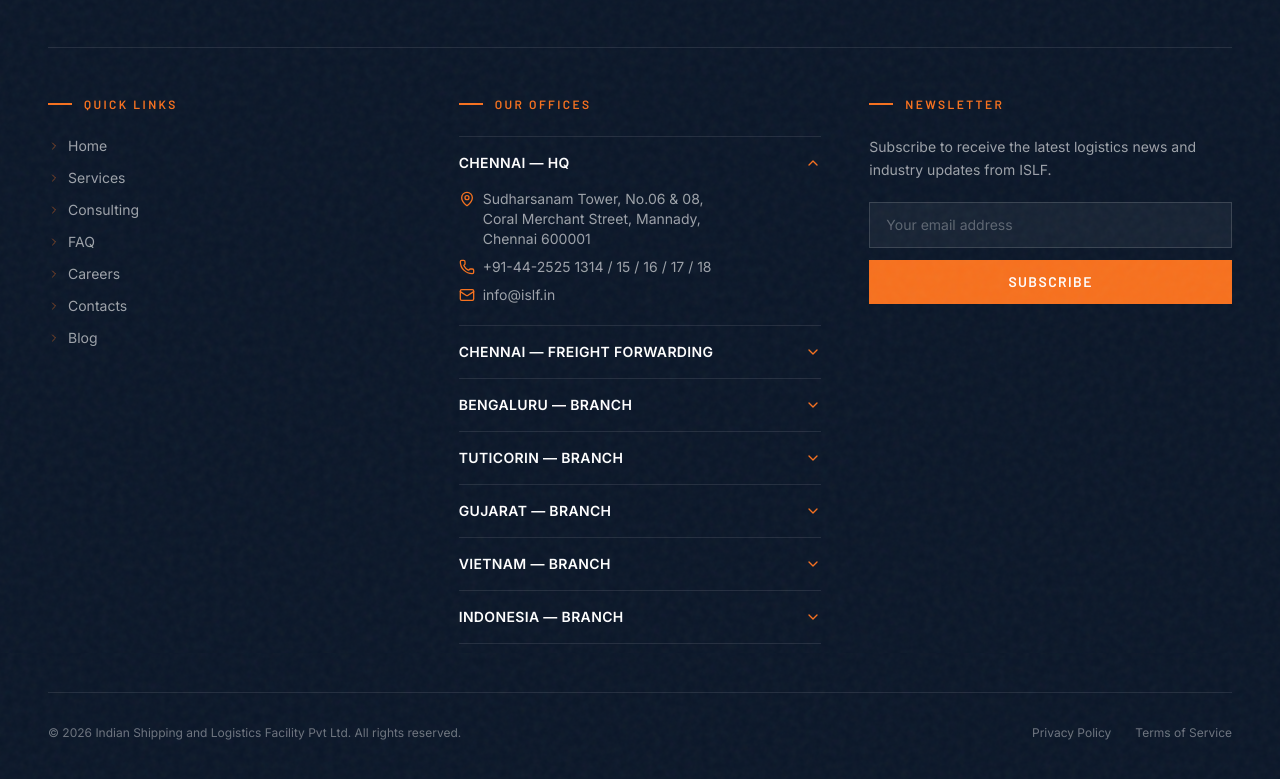
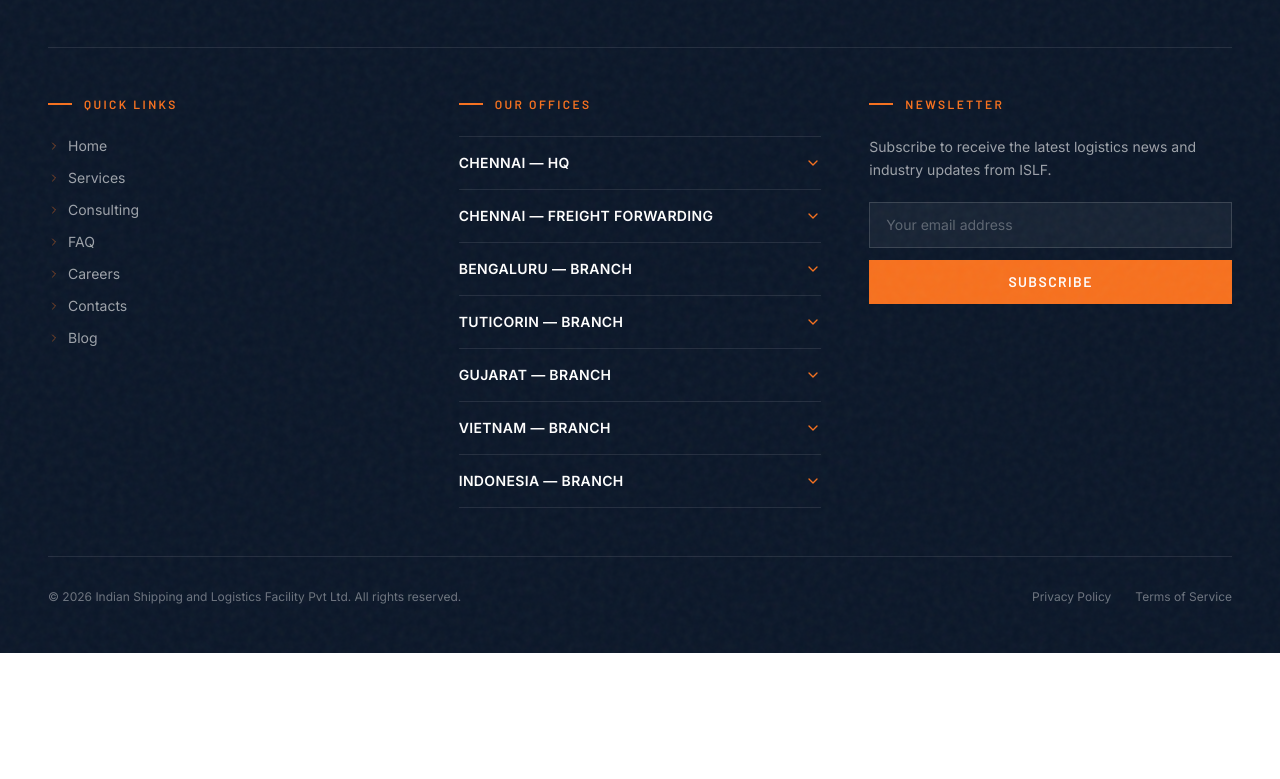
Before and after one commit to anilgorr/islf-website, a Next.js app: page / in a window 1280 px wide. Shown: the part 5747-6526 px from the top of the page. After the commit the page ends 6400 px from the top, so only its background shows below. Built offline with nearby package versions, Linux system fonts and the light colour scheme.

Commit message:
Close footer office accordion by default
  - footerOfficeOpen now initializes to null instead of 0, so all 7 office entries start collapsed

```diff
--- a/src/app/HomeContent.tsx
+++ b/src/app/HomeContent.tsx
@@ -75,7 +75,7 @@ export default function Home() {
   const [openLocation, setOpenLocation] = useState<number | null>(0);
   const [selectedOffice, setSelectedOffice] = useState(0);
   const [officeDropdownOpen, setOfficeDropdownOpen] = useState(false);
-  const [footerOfficeOpen, setFooterOfficeOpen] = useState<number | null>(0);
+  const [footerOfficeOpen, setFooterOfficeOpen] = useState<number | null>(null);
 
   const footerOffices = [
     {
--- a/src/components/PageLayout.tsx
+++ b/src/components/PageLayout.tsx
@@ -83,7 +83,7 @@ export default function PageLayout({ children }: { children: React.ReactNode })
   const [isMobileMenuOpen, setIsMobileMenuOpen] = useState(false);
   const [selectedOffice, setSelectedOffice] = useState(0);
   const [officeDropdownOpen, setOfficeDropdownOpen] = useState(false);
-  const [footerOfficeOpen, setFooterOfficeOpen] = useState<number | null>(0);
+  const [footerOfficeOpen, setFooterOfficeOpen] = useState<number | null>(null);
   const [openDropdown, setOpenDropdown] = useState<string | null>(null);
   const [mobileDropdown, setMobileDropdown] = useState<string | null>(null);
   const location = usePathname();
```
